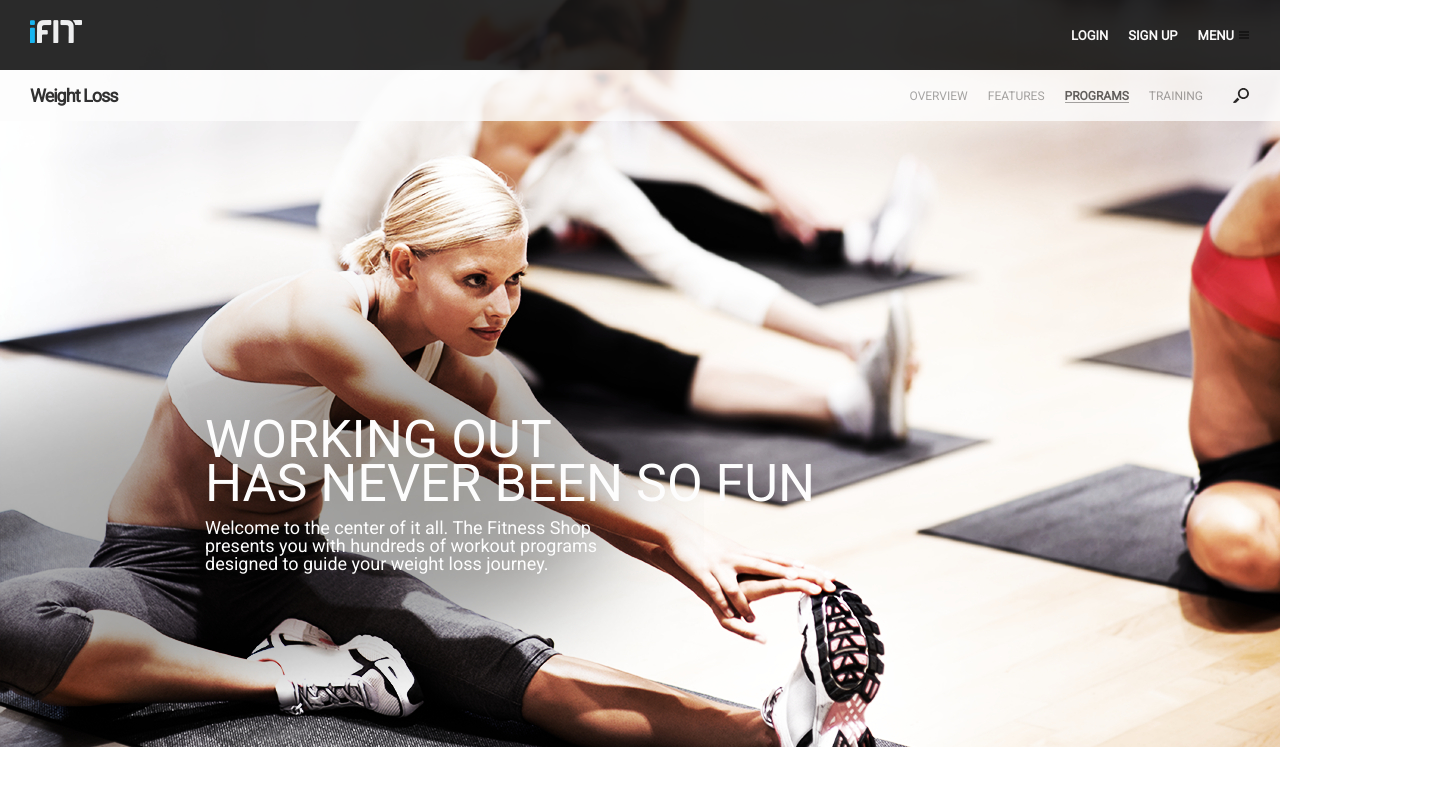
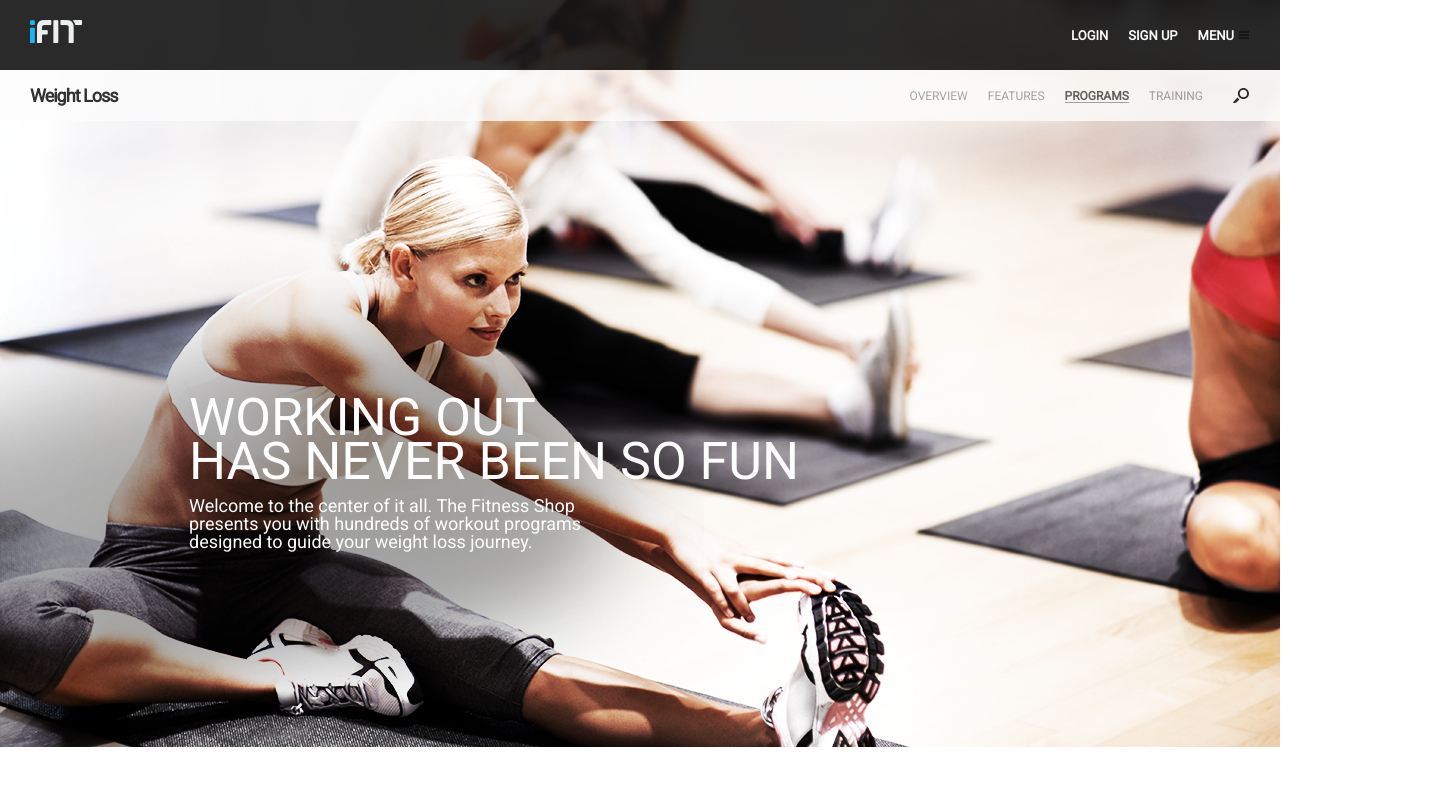
Before and after one commit to twmeggett/ifit_demo, a Vue app: page /#/ in a window 1280 px wide. Shown: the top 789 px of the page, 1435 px wide, since content can reach past the window. Built offline with nearby package versions, Linux system fonts and the light colour scheme.

Commit message:
fixed tightside gap from text search animation

```diff
--- a/src/components/AppNav.vue
+++ b/src/components/AppNav.vue
@@ -174,13 +174,25 @@ export default {
 				display: inline-block;
 				width: 0px;
 				opacity: 0;
+
+				input {
+					width: 0;
+				}
 			}
 
 			.nav_search_box_container.roll_in_anim {
 				animation: roll_in 1s forwards;
+
+				input {
+					animation: roll_in 1s forwards;
+				}
 			}
 			.nav_search_box_container.roll_out_anim {
 				animation: roll_out 1s forwards;
+
+				input {
+					animation: roll_out 1s forwards;
+				}
 			}
 		}
 	}
--- a/src/components/Hero.vue
+++ b/src/components/Hero.vue
@@ -53,16 +53,14 @@ export default {
       font-family: "Proxima Nova", "Roboto", sans-serif;
     }
 
-    .hero_title, .hero_description {
-      margin-left: 205px;
-    }
-
     .hero_description {
       margin-top: 13px;
     }
 
     .wording_background {
-      margin-bottom: 175px;
+      //display: inline-block;
+      margin-bottom: 197px;
+      margin-left: 189px;
       animation: fadeinAndup 2s forwards;
     }
   }
```
Also changed, not shown: 13 other files (tests, documents, lock files or other folders).
